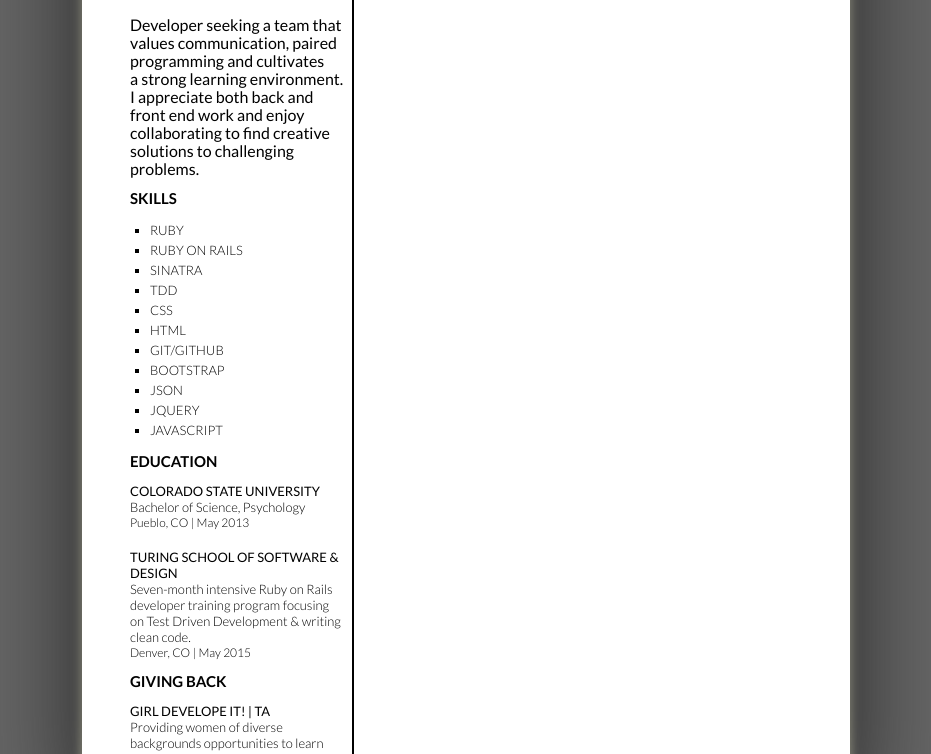
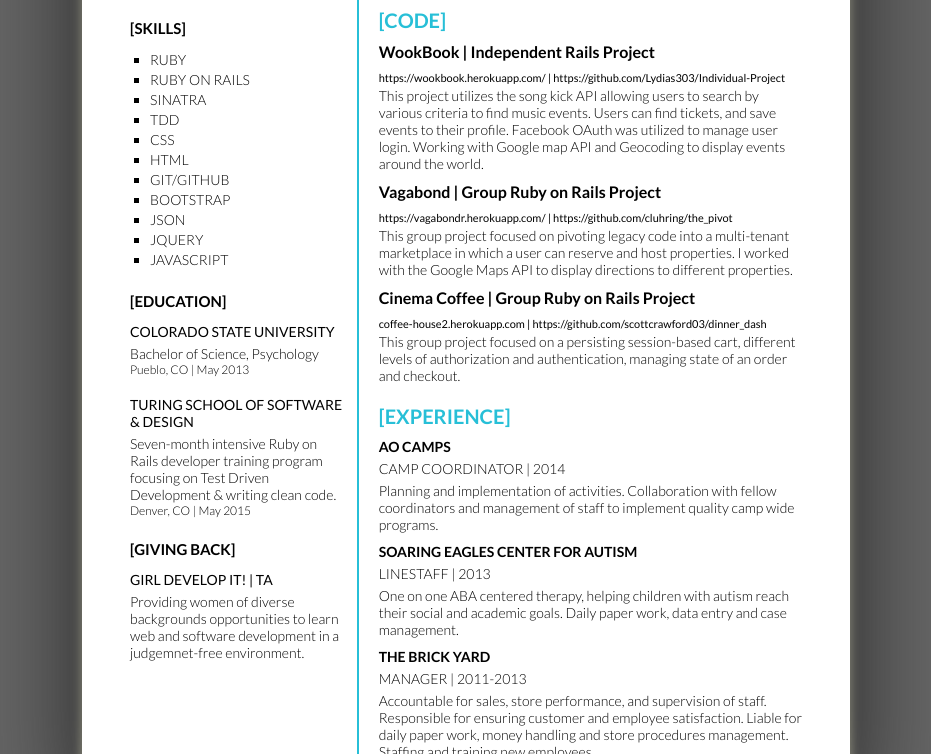
Before and after one commit to Lydias303/resume, a plain HTML site: page index.html in a window 1280 px wide. Shown: the part 212-966 px from the top of the page, without its empty margins (174-1105 px from the left). Drawn offline with Linux system fonts and the light colour scheme.

Commit message:
finished second section with code and work experience, added color

```diff
--- a/index.html
+++ b/index.html
@@ -19,17 +19,8 @@
           <h4 class="address">2203 RACE ST. DENVER CO, 80205</h4></br>
         </div>
 
-          <div class="profile">
-            <p>Developer seeking a team that values communication,
-               paired programming and cultivates </br>
-               a strong learning environment.
-               I appreciate both back and front end work and enjoy collaborating
-               to find creative solutions to challenging problems.
-            </p></br>
-          </div>
-
         <div class="skills">
-            <h2 class="section-title">SKILLS</h2></br>
+          <h2 class="section-title">[SKILLS]</h2></br>
           <ol>
             <li>
               RUBY
@@ -68,20 +59,18 @@
             </div></br>
 
             <div class="education">
-          <h1 class="section-title">EDUCATION</h1></br>
-          <h4 class="title">COLORADO STATE UNIVERSITY</h4>
+              <h1 class="section-title">[EDUCATION]</h1></br>
+              <h4 class="school-volunteer-title">COLORADO STATE UNIVERSITY</h4>
               <h3 class="degree">Bachelor of Science, Psychology</h3>
               <p class="location">
                 Pueblo, CO | May 2013
               </p></br>
-          <h4 class="title">TURING SCHOOL OF SOFTWARE & DESIGN</h4>
+              <h4 class="school-volunteer-title">TURING SCHOOL OF SOFTWARE & DESIGN</h4>
               <h3 class="degree">
                 Seven-month intensive Ruby on
                 Rails developer training program
-            focusing</br>
-            on Test Driven
-            Development & writing clean
-            code.
+                focusing on Test Driven
+                Development & writing clean code.
               </h3>
               <p class="location">
                 Denver, CO | May 2015
@@ -89,8 +78,8 @@
             </div>
 
             <div class="volunteer">
-          <h1 class="section-title"> GIVING BACK </h1></br>
-          <h4 class="title">GIRL DEVELOPE IT! | TA</h4>
+              <h1 class="section-title"> [GIVING BACK] </h1></br>
+              <h4 class="school-volunteer-title">GIRL DEVELOP IT! | TA</h4>
               <p class="degree">
                 Providing women of diverse backgrounds
                 opportunities to learn </br>
@@ -99,13 +88,78 @@
             </div>
           </div>
 
-        <div id="large-column">
+          <div class="large-column">
+            <div class="profile">
+              <p>Developer seeking a team that values communication,
+                paired programming and cultivates
+                a strong learning environment.
+                I appreciate both back and front end work and enjoy collaborating
+                to find creative solutions to challenging problems.
+              </p></br>
+            </div>
+            <div class="code">
+              <h1 class="main-title">[CODE]</h1>
+              <h2 class="project-title">
+                WookBook | Independent Rails Project
+              </h2>
+              <div class="find">https://wookbook.herokuapp.com/ | https://github.com/Lydias303/Individual-Project</div>
+              <div class="project-body">
+                This project utilizes the song kick API allowing users to
+                search by various criteria to find music events. Users can find tickets, and
+                save events to their profile. Facebook OAuth was utilized to manage user login.
+                Working with Google map API and Geocoding to display events around the world.
+              </div>
+              <h2 class="project-title">
+                Vagabond | Group Ruby on Rails Project
+              </h2>
+              <div class="find">https://vagabondr.herokuapp.com/ | https://github.com/cluhring/the_pivot</div>
+              <div class="project-body">
+                This group project focused on pivoting legacy code into a multi-tenant marketplace
+                in which a user can reserve and host properties. I worked with the Google Maps API
+                to display directions to different properties.
+              </div>
+
+              <h2 class="project-title">
+                Cinema Coffee | Group Ruby on Rails Project
+              </h2>
+              <div class="find">coffee-house2.herokuapp.com | https://github.com/scottcrawford03/dinner_dash</div>
+              <div class="project-body">
+                This group project focused on a persisting session-based cart, different levels of
+                authorization and authentication, managing state of an order and checkout.
+              </div>
+            </div>
+
+            <div class="experience">
+              <h1 class="main-title">[EXPERIENCE]</h1>
+
+              <h2 class="job-title"> AO CAMPS </h2>
+              <div class="project-type"> CAMP COORDINATOR | 2014 </div>
+              <div class="project-body">
+                Planning and implementation of activities. Collaboration with fellow
+                coordinators and management of staff to implement quality camp wide programs.
+              </div>
+
+              <h2 class="job-title"> SOARING EAGLES CENTER FOR AUTISM </h2>
+              <div class="project-type"> LINESTAFF | 2013 </div>
+              <div class="project-body">
+                One on one ABA centered therapy, helping children with autism reach their social and academic goals.
+                Daily paper work, data entry and case management.
+              </div>
+
+              <h2 class="job-title"> THE BRICK YARD </h2>
+              <div class="project-type"> MANAGER | 2011-2013 </div>
+              <div class="project-body">
+                Accountable for sales, store performance, and supervision of staff.
+                Responsible for ensuring customer and employee satisfaction.
+                Liable for daily paper work, money handling and store procedures management.
+                Staffing and training new employees.
+              </div>
+            </div>
 
           </div>
 
         </div>
 
-
       </div>
     </div>
   </body>
--- a/styles.css
+++ b/styles.css
@@ -40,6 +40,7 @@ body {
   font-weight: 300;
   line-height: 30px;
   letter-spacing: -1px;
+  color:#27bfd7;
 }
 
 .last {
@@ -51,6 +52,7 @@ body {
 .contact h4 {
   font-weight: 300;
   font-size: 14px;
+  fint-height: 30px;
 }
 
 h4.address  {
@@ -60,19 +62,21 @@ h4.address  {
 .side-column {
   width: 33%;
   height: 9.5in;
-  /*background: #eedfca*/
-  border-right: 2px solid  black;
+  border-right: 2px solid #27bfd7;
   margin-top: 4px;
+  float: left;
+  padding-right: 5px;
 }
 
 .profile  {
   margin-right: 5px;
   line-height: 18px;
+  margin-top: 10px;
 }
 
 .skills ol {
   font-weight: 300;
-  font-size: 13px;
+  font-size: 14px;
   line-height: 20px;
   margin-left: 20px;
   list-style-type: square;
@@ -83,14 +87,15 @@ h4.address  {
  margin-right: 5px;
 }
 
-h4.title {
-  font-size: 13px;
+.school-volunteer-title {
+  font-size: 14px;
   font-weight: 400;
 }
 
 .degree {
-  font-size: 13px;
+  font-size: 14px;
   font-weight: 300;
+  margin-top: 5px;
 }
 
 .location {
@@ -101,4 +106,53 @@ h4.title {
 .section-title {
   line-height: 5px;
   font-size: 15px;
+  margin-top: 10px;
 }
+
+.large-column {
+  height: 9.5in;
+  margin-top: 4px;
+  width: 63%;
+  float: right;
+}
+
+.project-body {
+  font-size: 14px;
+  font-weight: 200;
+}
+
+.project-title {
+  font-weight: 700;
+  font-soze: 16px;
+  font-height: 30px;
+  margin-top: 10px;
+}
+
+.project-type {
+  font-weight: 300;
+  margin-top: 5px;
+  font-size: 14px;
+  margin-bottom: 5px;
+}
+
+.find {
+  font-weight: 400;
+  margin-top: 10px;
+  margin-bottom: 3px;
+  font-size: 11px;
+}
+
+.main-title {
+  font-height: 20px;
+  margin-top: 20px;
+  margin-bottom: 5px;
+  color: #27bfd7;
+  font-size: 20px;
+}
+
+.job-title {
+  font-size: 14px;
+  font-weight: 700;
+  margin-top: 10px;
+  margin-bottom: 5px;
+}
```
Lines whose indentation alone changed are shown as unchanged.
